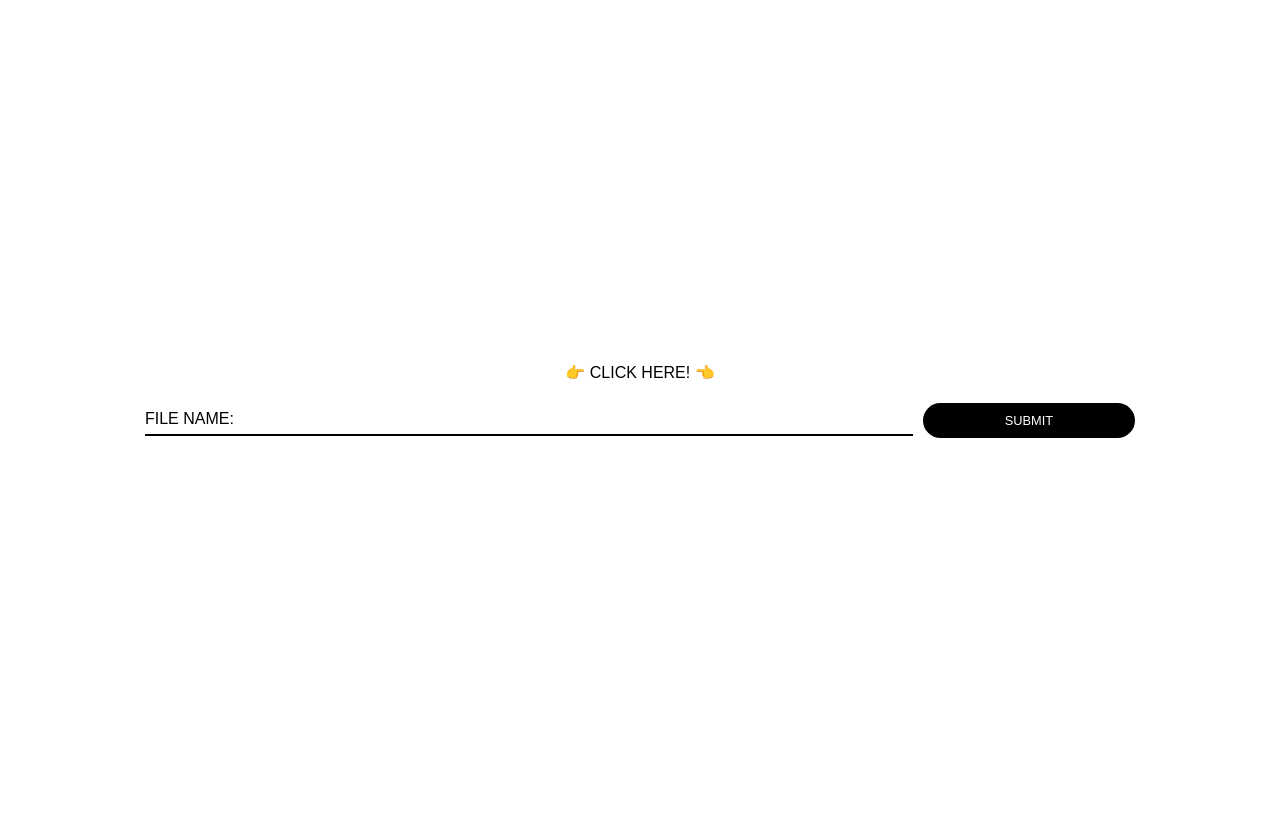
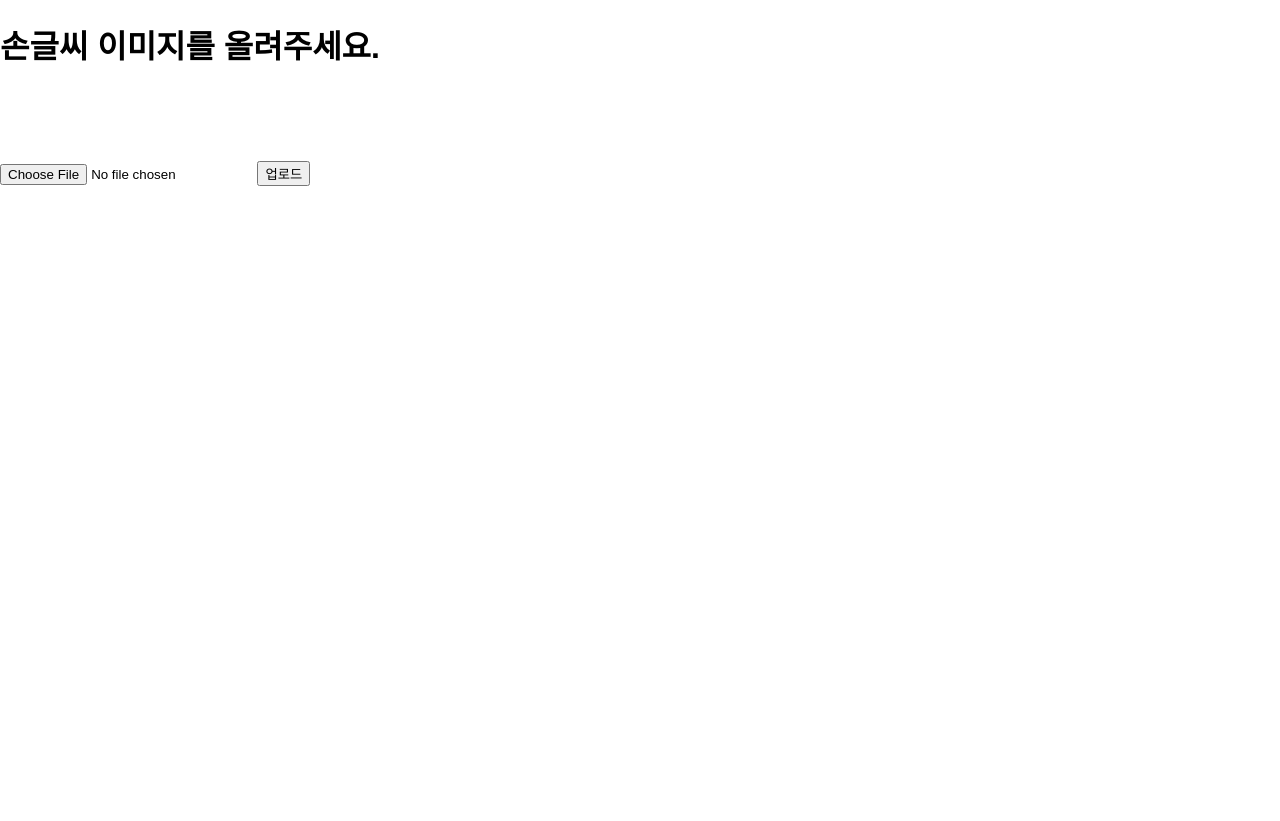
Before and after one commit to byungchan0725/Study-MLOps, a FastAPI app: page / in a window 1280 px wide. Before the commit the page ends 438 px from the top, so only its background shows below. Run offline with FastAPI, Linux system fonts and the light colour scheme.

Commit message:
EDIT :: index.html - 간단하게 이미지만 올릴 수 있도록 수정

```diff
--- a/templates/index.html
+++ b/templates/index.html
@@ -2,38 +2,16 @@
 <html lang="en">
 <head>
     <meta charset="UTF-8">
-    <meta http-equiv="X-UA-Compatible" content="IE=edge">
-    <meta name="viewport" content="width=device-width, initial-scale=1.0">
-    <title>Image Upload Example</title>
+    <title>Title</title>
     <link rel="stylesheet" href="../static/style.css">
 </head>
 <body>
-    <div class="container">
-        <div class="image-upload" id="image-upload">
+    <h1>손글씨 이미지를 올려주세요.</h1>
+    <br><br><br><br>
 
-            <form method="post" enctype="multipart/form-data">
-                <div class="button">
-                    <label for="chooseFile">
-                        👉 CLICK HERE! 👈
-                    </label>
-                </div>
-                <input type="file" id="chooseFile" name="chooseFile" accept="image/*" onchange="loadFile(this)">
-            </form>
-
-            <div class="fileContainer">
-                <div class="fileInput">
-                    <p>FILE NAME: </p>
-                    <p id="fileName"></p>
-                </div>
-                <div class="buttonContainer">
-                    <div class="submitButton" id="submitButton">SUBMIT</div>
-                </div>
-            </div>
-        </div>
-
-        <div class="image-show" id="image-show"></div>
-    </div>
-
-    <script src="../static/index.js"></script>
+    <form action="/upload" method="post" enctype="multipart/form-data">
+        <input type="file" name="file" accept="image/*">
+        <button type="submit">업로드</button>
+    </form>
 </body>
 </html>
```
